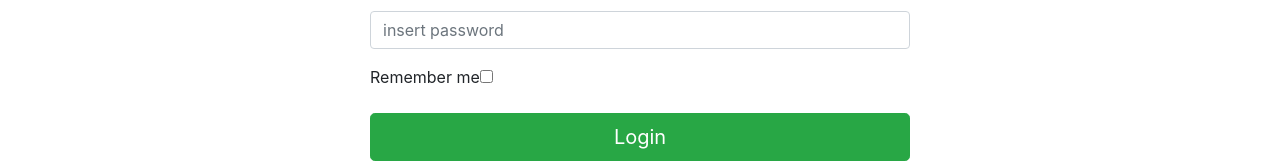
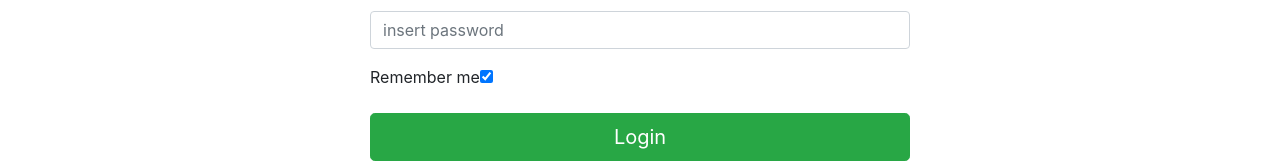
Before and after one commit to duch11/ViNAB-Frontend-Angular, an Angular app: page / in a window 1280 px wide. Shown: the part 437-600 px from the top of the page. Built offline with nearby package versions, Linux system fonts and the light colour scheme.

Commit message:
The most important change ever! remember me SIMBA!

```diff
--- a/src/app/pages/login-page/login-page.component.ts
+++ b/src/app/pages/login-page/login-page.component.ts
@@ -13,7 +13,7 @@ export class LoginPageComponent implements OnInit {
   user: User;
   loading: boolean = false;
 
-  rememberme: boolean = false;
+  rememberme: boolean = true;
   constructor(private authService: AuthService,
     private router: Router) { }
 
```
